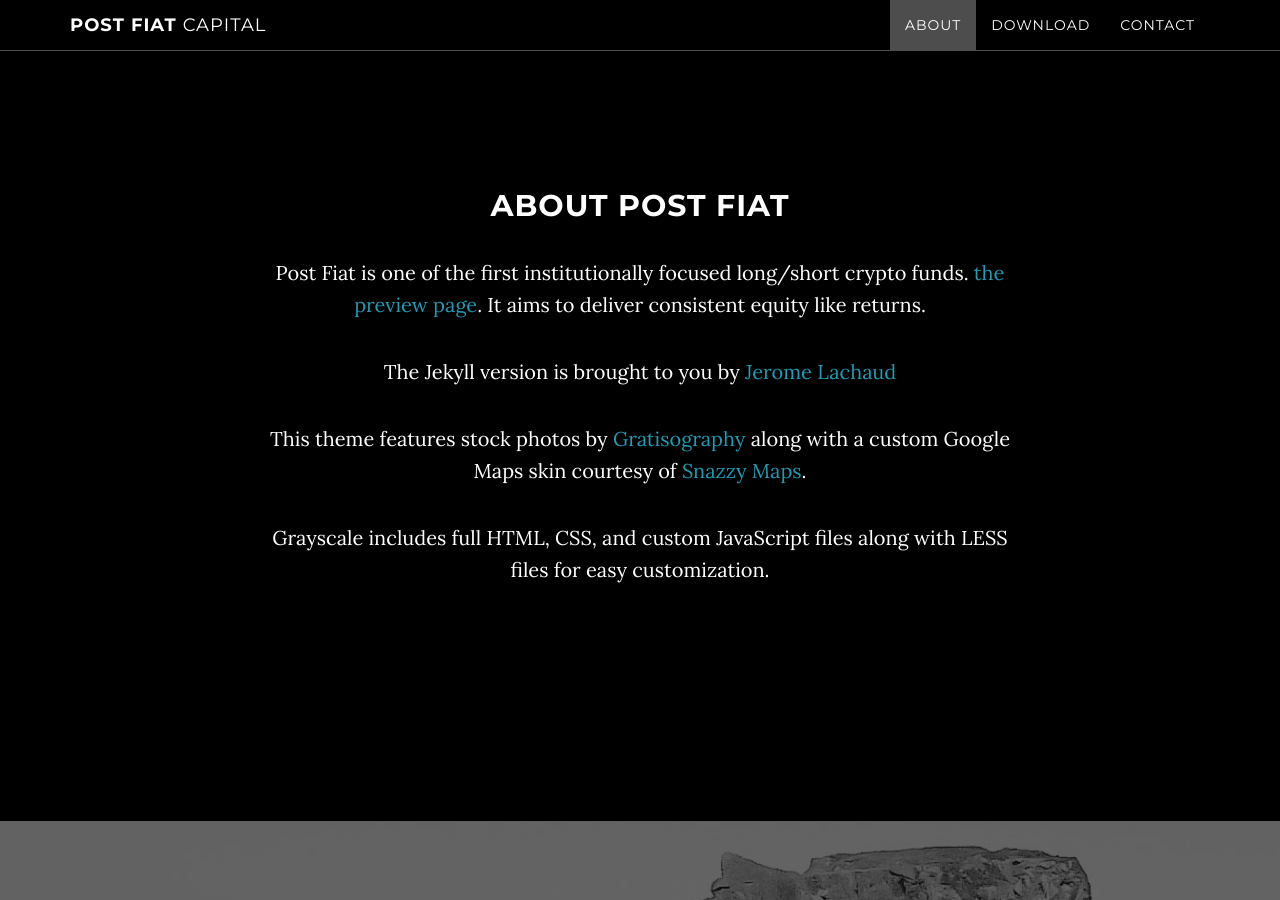
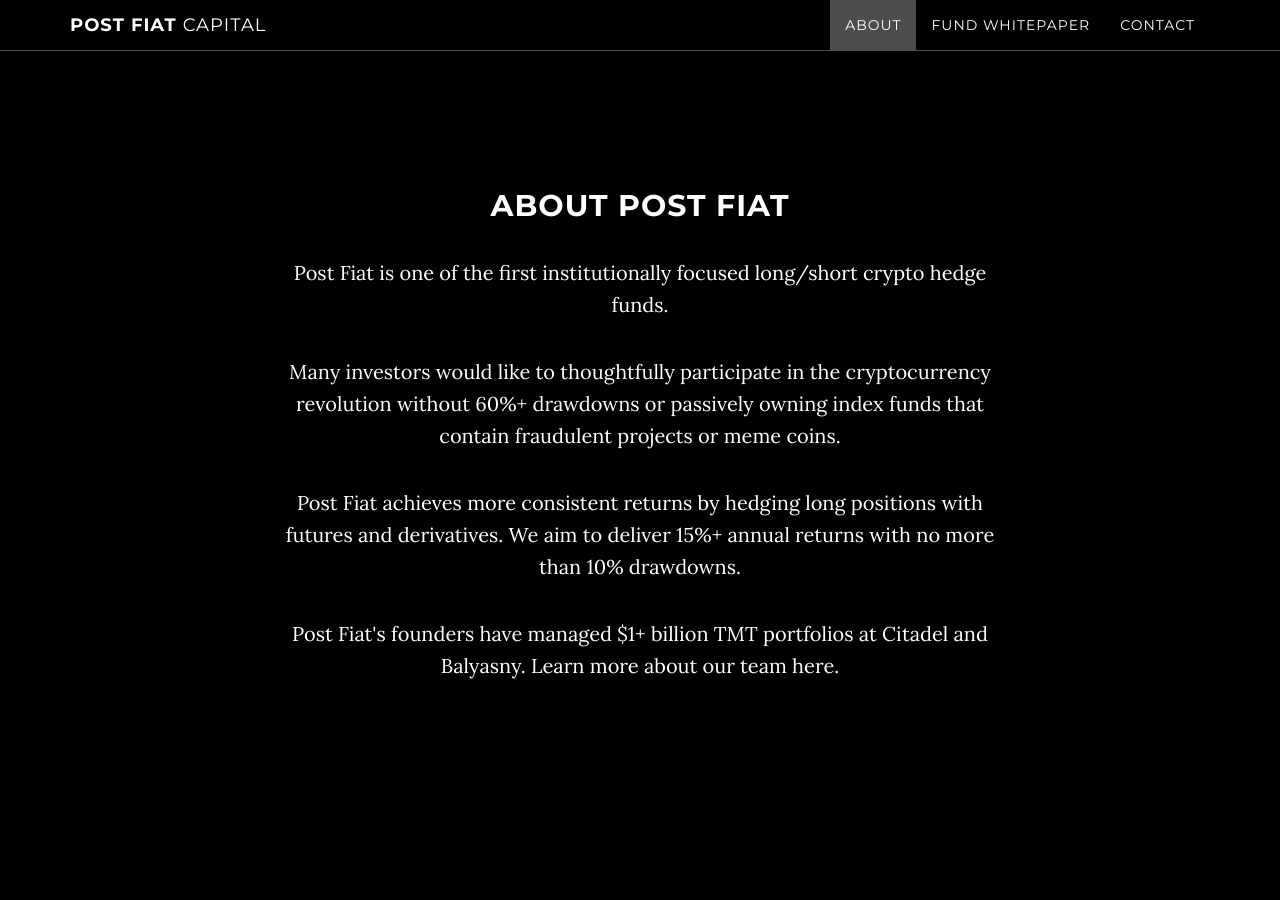
Before and after one commit to postfiat/postfiat.github.io, a Jekyll site: the page built from index.html, in a window 1280 px wide and 900 px high, scrolled down 911 px. Built offline with Jekyll 4.4.1, drawn with Linux system fonts in a browser that asks for light colours; some of the changed text lies outside the part shown.

Commit message:
fixed some text
att

```diff
--- a/_includes/about.html
+++ b/_includes/about.html
@@ -3,10 +3,13 @@
         <div class="row">
             <div class="col-lg-8 col-lg-offset-2">
                 <h2>About Post Fiat</h2>
-                <p>Post Fiat is one of the first institutionally focused long/short crypto funds. <a href="http://startbootstrap.com/template-overviews/grayscale/">the preview page</a>. It aims to deliver consistent equity like returns.
-                <p>The Jekyll version is brought to you by <a href="https://github.com/jeromelachaud">Jerome Lachaud</a></p>
-                <p>This theme features stock photos by <a href="http://gratisography.com/">Gratisography</a> along with a custom Google Maps skin courtesy of <a href="http://snazzymaps.com/">Snazzy Maps</a>.</p>
-                <p>Grayscale includes full HTML, CSS, and custom JavaScript files along with LESS files for easy customization.</p>
+                <p>Post Fiat is one of the first institutionally focused long/short crypto hedge funds. </p>
+
+                <p>Many investors would like to thoughtfully participate in the cryptocurrency revolution without 60%+ drawdowns or passively owning index funds that contain fraudulent projects or meme coins.</p>
+
+                <p>Post Fiat achieves more consistent returns by hedging long positions with futures and derivatives. We aim to deliver 15%+ annual returns with no more than 10% drawdowns. </p>
+
+                <p>Post Fiat's founders have managed $1+ billion TMT portfolios at Citadel and Balyasny. Learn more about our team here. </p>
             </div>
         </div>
     </section>
--- a/_includes/download.html
+++ b/_includes/download.html
@@ -3,8 +3,8 @@
         <div class="download-section">
             <div class="container">
                 <div class="col-lg-8 col-lg-offset-2">
-                    <h2>Download Grayscale</h2>
-                    <p>You can download Grayscale for free on the preview page at Start Bootstrap.</p>
+                    <h2>Download Post Fiat Whitepaper</h2>
+                    <p>Read our fund whitepaper to learn about historical performance and our strategy</p>
                     <a href="http://startbootstrap.com/template-overviews/grayscale/" class="btn btn-default btn-lg">Visit Download Page</a>
                 </div>
             </div>
--- a/_includes/nav.html
+++ b/_includes/nav.html
@@ -21,7 +21,7 @@
                         <a class="page-scroll" href="#about">About</a>
                     </li>
                     <li>
-                        <a class="page-scroll" href="#download">Download</a>
+                        <a class="page-scroll" href="#download">Fund Whitepaper</a>
                     </li>
                     <li>
                         <a class="page-scroll" href="#contact">Contact</a>
```
